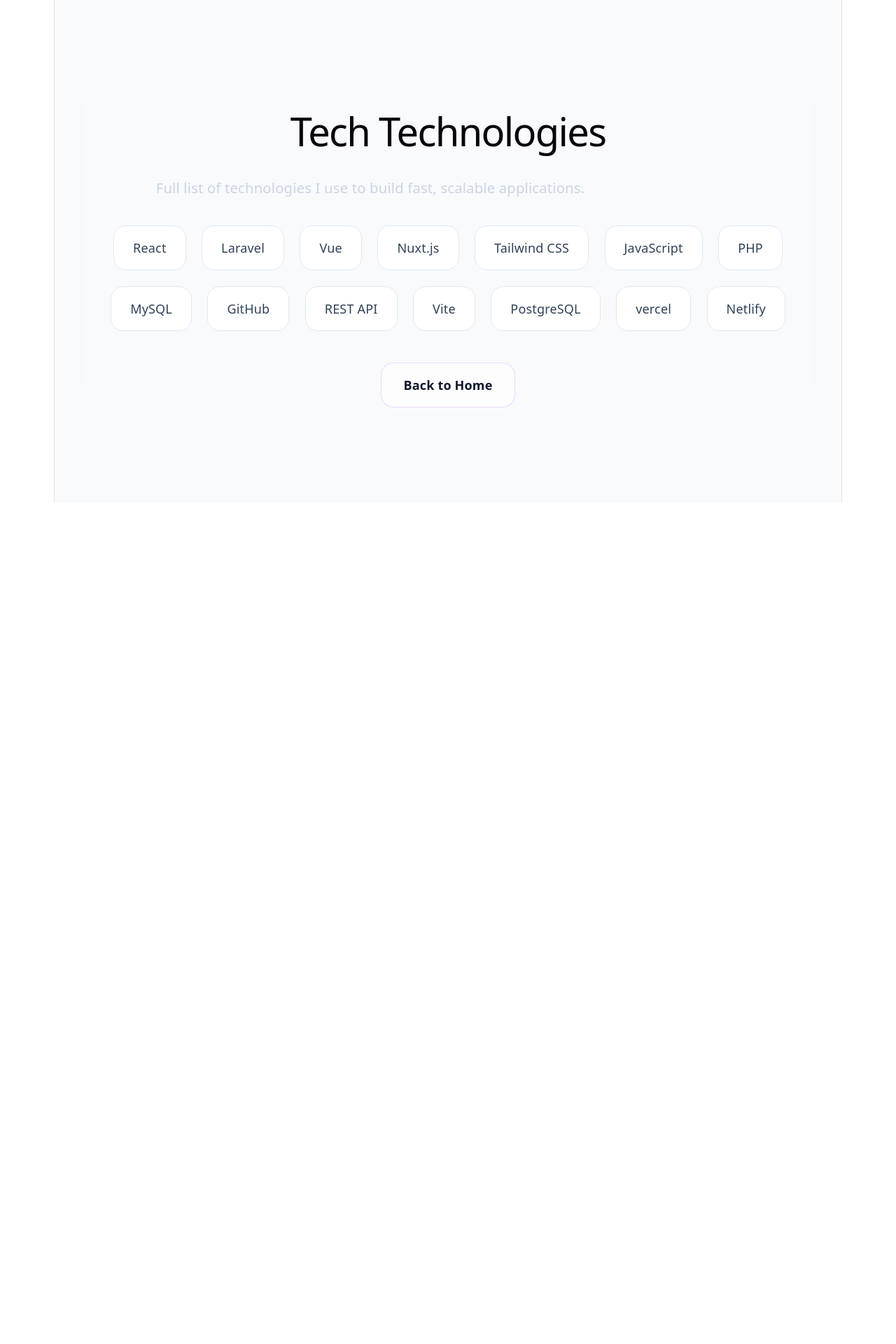
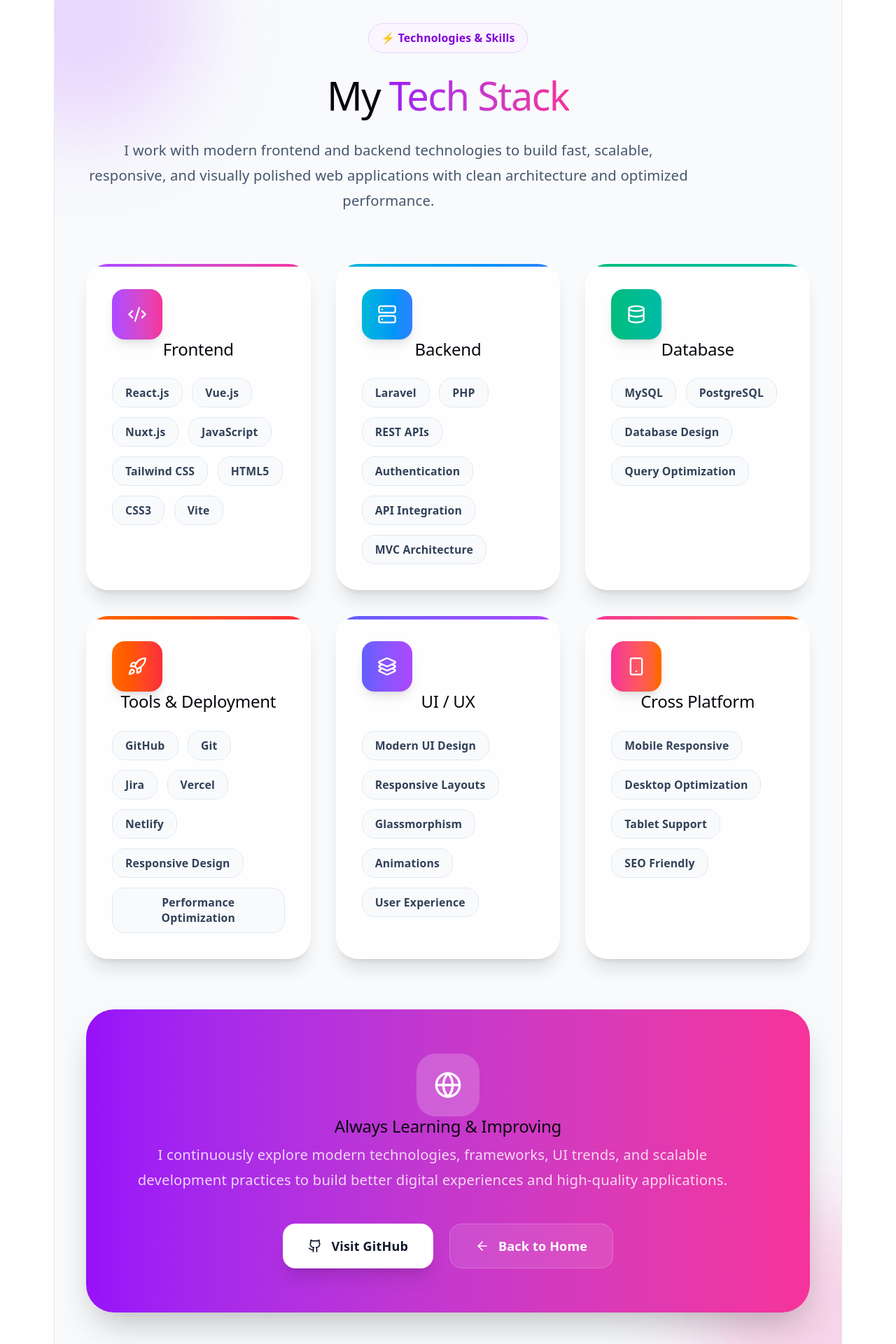
Before and after one commit to Nishant70-sharma/my-portfolio, a React (Vite) app: page /tech in a window 1280 px wide. Shown: the part 103-2023 px from the top of the page at 70% size. Before the commit the page ends 821 px from the top, so only its background shows below. Built offline with nearby package versions, Linux system fonts and the light colour scheme.

Commit message:
complete

```diff
--- a/src/pages/TechTechnologies.jsx
+++ b/src/pages/TechTechnologies.jsx
@@ -1,52 +1,206 @@
+import {
+  Code2,
+  Database,
+  Globe,
+  Server,
+  Layers3,
+  Smartphone,
+  Github,
+  ArrowLeft,
+  Rocket,
+} from "lucide-react";
+
 import { Link } from "react-router-dom";
 
-const allTechnologies = [
-  "React",
+const technologies = [
+  {
+    title: "Frontend",
+    icon: <Code2 size={28} />,
+    color: "from-purple-500 to-pink-500",
+    items: [
+      "React.js",
+      "Vue.js",
+      "Nuxt.js",
+      "JavaScript",
+      "Tailwind CSS",
+      "HTML5",
+      "CSS3",
+      "Vite",
+    ],
+  },
+
+  {
+    title: "Backend",
+    icon: <Server size={28} />,
+    color: "from-cyan-500 to-blue-500",
+    items: [
       "Laravel",
-  "Vue",
-  "Nuxt.js",
-  "Tailwind CSS",
-  "JavaScript",
       "PHP",
+      "REST APIs",
+      "Authentication",
+      "API Integration",
+      "MVC Architecture",
+    ],
+  },
+
+  {
+    title: "Database",
+    icon: <Database size={28} />,
+    color: "from-emerald-500 to-teal-500",
+    items: [
       "MySQL",
+      "PostgreSQL",
+      "Database Design",
+      "Query Optimization",
+    ],
+  },
+
+  {
+    title: "Tools & Deployment",
+    icon: <Rocket size={28} />,
+    color: "from-orange-500 to-red-500",
+    items: [
       "GitHub",
-  "REST API",
-  "Vite",
-  "PostgreSQL",
-  "vercel",
+      "Git",
+      "Jira",
+      "Vercel",
       "Netlify",
+      "Responsive Design",
+      "Performance Optimization",
+    ],
+  },
+
+  {
+    title: "UI / UX",
+    icon: <Layers3 size={28} />,
+    color: "from-indigo-500 to-purple-500",
+    items: [
+      "Modern UI Design",
+      "Responsive Layouts",
+      "Glassmorphism",
+      "Animations",
+      "User Experience",
+    ],
+  },
+
+  {
+    title: "Cross Platform",
+    icon: <Smartphone size={28} />,
+    color: "from-pink-500 to-orange-500",
+    items: [
+      "Mobile Responsive",
+      "Desktop Optimization",
+      "Tablet Support",
+      "SEO Friendly",
+    ],
+  },
 ];
 
 export default function TechTechnologies() {
   return (
-    <main className="mx-auto max-w-7xl px-6 py-20">
-      <section className="rounded-[40px] border border-white/10 bg-white/5 p-10 backdrop-blur-2xl">
-        <div className="mb-8 text-center">
-          <h1 className="text-4xl font-bold">Tech Technologies</h1>
-          <p className="mx-auto mt-4 max-w-2xl text-lg leading-8 text-slate-300">
-            Full list of technologies I use to build fast, scalable
-            applications.
+    <main className="relative overflow-hidden bg-[#f8fafc] px-5 py-10 sm:px-8 lg:px-10">
+      {/* BACKGROUND EFFECTS */}
+      <div className="absolute left-[-120px] top-[-120px] h-[320px] w-[320px] rounded-full bg-purple-500/20 blur-3xl" />
+
+      <div className="absolute bottom-[-120px] right-[-120px] h-[320px] w-[320px] rounded-full bg-pink-500/20 blur-3xl" />
+
+      <section className="relative mx-auto max-w-7xl">
+        {/* HERO */}
+        <div className="text-center">
+          <div className="inline-flex items-center rounded-full border border-purple-200 bg-purple-50 px-4 py-2 text-sm font-semibold text-purple-700">
+            ⚡ Technologies & Skills
+          </div>
+
+          <h1 className="mt-6 text-4xl font-black text-slate-900 sm:text-5xl lg:text-6xl">
+            My
+            <span className="bg-gradient-to-r from-purple-600 to-pink-500 bg-clip-text text-transparent">
+              {" "}
+              Tech Stack
+            </span>
+          </h1>
+
+          <p className="mx-auto mt-6 max-w-3xl text-base leading-8 text-slate-600 sm:text-lg">
+            I work with modern frontend and backend technologies to build fast,
+            scalable, responsive, and visually polished web applications with
+            clean architecture and optimized performance.
           </p>
         </div>
 
-        <div className="flex flex-wrap justify-center gap-5">
-          {allTechnologies.map((tech) => (
+        {/* TECHNOLOGY GRID */}
+        <div className="mt-16 grid gap-8 md:grid-cols-2 xl:grid-cols-3">
+          {technologies.map((section, index) => (
+            <div
+              key={index}
+              className="group relative overflow-hidden rounded-[32px] border border-white/40 bg-white/80 p-8 shadow-xl backdrop-blur-2xl transition duration-500 hover:-translate-y-2 hover:shadow-2xl"
+            >
+              {/* TOP BORDER */}
+              <div
+                className={`absolute left-0 top-0 h-1 w-full bg-gradient-to-r ${section.color}`}
+              />
+
+              {/* ICON */}
+              <div
+                className={`flex h-16 w-16 items-center justify-center rounded-2xl bg-gradient-to-r text-white shadow-lg ${section.color}`}
+              >
+                {section.icon}
+              </div>
+
+              {/* TITLE */}
+              <h2 className="mt-6 text-2xl font-black text-slate-900">
+                {section.title}
+              </h2>
+
+              {/* ITEMS */}
+              <div className="mt-6 flex flex-wrap gap-3">
+                {section.items.map((tech) => (
                   <div
                     key={tech}
-              className="rounded-2xl border border-slate-200 bg-white px-6 py-4 font-medium text-slate-700 transition hover:-translate-y-1 hover:border-purple-300"
+                    className="rounded-2xl border border-slate-200 bg-slate-50 px-4 py-2 text-sm font-semibold text-slate-700 transition duration-300 hover:border-purple-300 hover:bg-purple-50 hover:text-purple-700"
                   >
                     {tech}
                   </div>
                 ))}
               </div>
+            </div>
+          ))}
+        </div>
 
-        <div className="mt-10 flex justify-center">
+        {/* EXTRA SECTION */}
+        <div className="mt-16 rounded-[40px] bg-gradient-to-r from-purple-600 to-pink-500 p-10 text-center shadow-2xl sm:p-14">
+          <div className="mx-auto flex h-20 w-20 items-center justify-center rounded-3xl bg-white/20 text-white backdrop-blur-xl">
+            <Globe size={40} />
+          </div>
+
+          <h2 className="mt-8 text-4xl font-black text-white">
+            Always Learning & Improving
+          </h2>
+
+          <p className="mx-auto mt-5 max-w-3xl text-lg leading-8 text-white/80">
+            I continuously explore modern technologies, frameworks, UI trends,
+            and scalable development practices to build better digital
+            experiences and high-quality applications.
+          </p>
+
+          {/* ACTIONS */}
+          <div className="mt-10 flex flex-wrap justify-center gap-5">
+            <a
+              href="https://github.com/Nishant70-sharma"
+              target="_blank"
+              rel="noreferrer"
+              className="inline-flex items-center gap-3 rounded-2xl bg-white px-8 py-4 font-semibold text-slate-900 shadow-xl transition duration-300 hover:scale-105"
+            >
+              <Github size={20} />
+              Visit GitHub
+            </a>
+
             <Link
               to="/"
-            className="rounded-2xl border border-purple-500/20 bg-white/60 px-7 py-4 font-semibold backdrop-blur-xl transition hover:border-purple-500/50 hover:bg-white/80 text-slate-900"
+              className="inline-flex items-center gap-3 rounded-2xl border border-white/20 bg-white/10 px-8 py-4 font-semibold text-white backdrop-blur-xl transition duration-300 hover:bg-white/20"
             >
+              <ArrowLeft size={20} />
               Back to Home
             </Link>
+          </div>
         </div>
       </section>
     </main>
```
Lines whose indentation alone changed are shown as unchanged.
